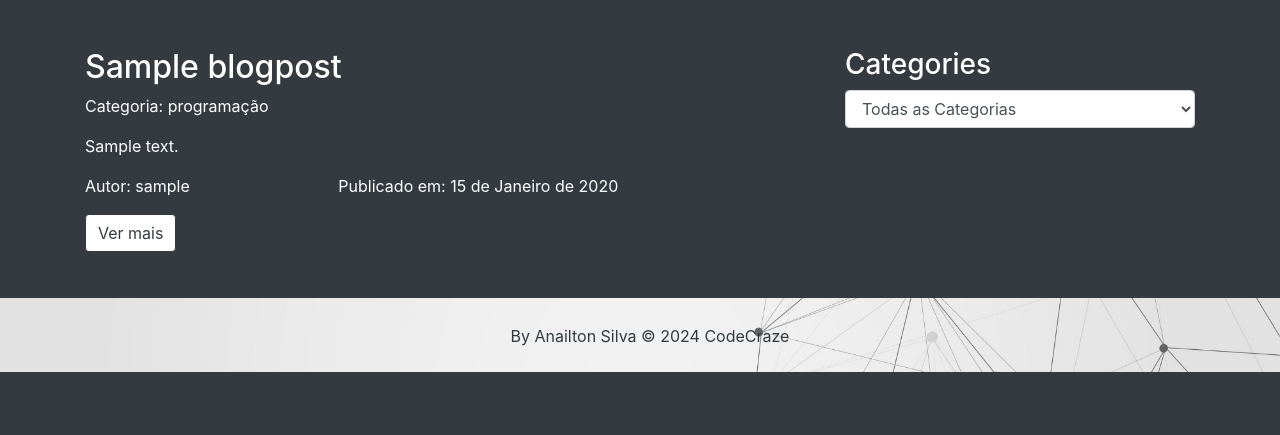
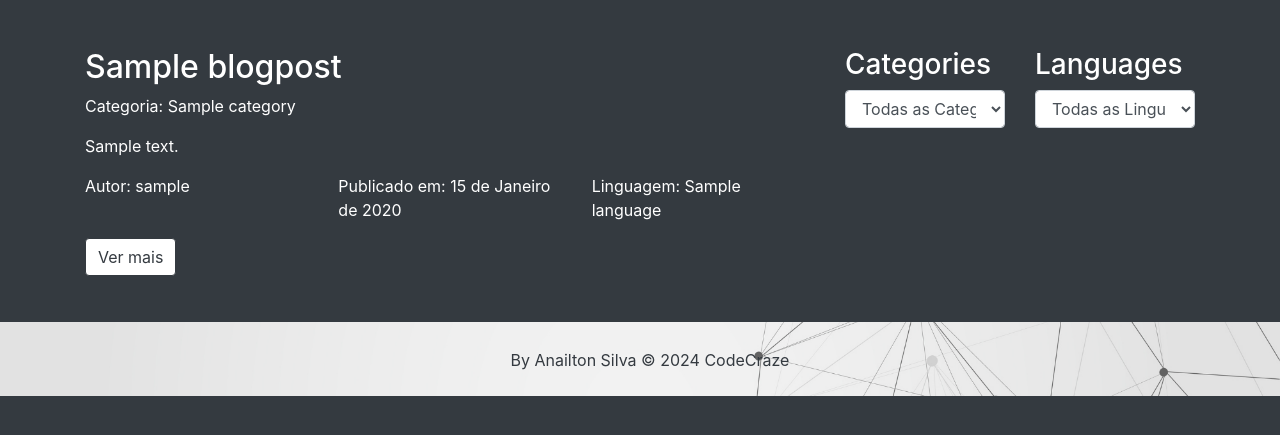
Before and after one commit to Anailton10/Blog, a Django app: page /home/ in a window 1280 px wide. Shown: the part 216-651 px from the top of the page. Run offline with Django 5.2, Linux system fonts and the light colour scheme; tables that the repository leaves empty hold one stand-in row (values such as "Sample post"); some libraries are stand-ins or nearby versions.

Commit message:
feat: filter for language

```diff
--- a/blog/templates/blog.html
+++ b/blog/templates/blog.html
@@ -15,30 +15,49 @@
                 {% endif %}
                 <!-- Título, Categoria, Descrição e Botão "Ver Mais" -->
                 <h2>{{ post.title }}</h2>
-                <p>Categoria: programação</p>
+                <p>Categoria: {{ post.category.name }}</p>
                 <p>{{ post.description }}</p>
-                <!-- Autor e Data de Publicação em Grade -->
+                <!-- Autor, Data de Publicação e Linguagem em Grade -->
                 <div class="row">
                     <div class="col-md-4">
                         <p>Autor: {{ post.author.username }}</p>
                     </div>
-                    <div class="col-md-6">
+                    <div class="col-md-4">
                         <p>Publicado em: {{ post.created_at }}</p>
+                    </div>
+                    <div class="col-md-4">
+                        <p>Linguagem: {{ post.language.name }}</p>
                     </div>
                 </div>
                 <a href="{% url 'detail' post.id %}" class="btn btn-dark bg-white text-dark">Ver mais</a>
             </div>
             {% endfor %}
         </div>
-        <!-- Coluna para as Categorias -->
-        <div class="col-md-4">
+        <div class="col-md-2">
             <h3>Categories</h3>
-            <select name="categoria" class="form-control" onchange="location = this.value;">
-                <option value="#">Todas as Categorias</option>
-                <option value="#">Categoria 1</option>
-            </select>
+            <form method="GET" action="{% url 'home' %}">
+                <select name="category_id" class="form-control" onchange="this.form.submit()">
+                    <option value="">Todas as Categorias</option>
+                    {% for category in categories %}
+                        <option value="{{ category.id }}">{{ category.name }}</option>
+                    {% endfor %}
+                </select>
+            </form>
+        </div>
+        <div class="col-md-2">
+            <h3>Languages</h3>
+            <form method="GET" action="{% url 'home' %}">
+                <select name="language_id" class="form-control" onchange="this.form.submit()">
+                    <option value="">Todas as Linguagens</option>
+                    {% for language in languages %}
+                        <option value="{{ language.id }}">{{ language.name }}</option>
+                    {% endfor %}
+                </select>
+            </form>
         </div>
     </div>
+
+
 </div>
 
 {% endblock content %}
--- a/blog/urls.py
+++ b/blog/urls.py
@@ -6,4 +6,5 @@ urlpatterns = [
     path("", views.home, name="home"),
     path("detail/<int:pk>/", views.detail, name="detail"),
     path("create/", views.create_post, name="create"),
+    path('category/', views.category, name="category"),
 ]
--- a/blog/views.py
+++ b/blog/views.py
@@ -3,20 +3,32 @@ from django.core.paginator import Paginator
 from django.shortcuts import redirect, render
 
 from .forms import CreateBlogPostForm
-from .models import BlogPost
-
-# TODO: categorias e linguagem ver possibilidades para filtragem
+from .models import BlogPost, Category, Language
 
 
-# Create your views here.
 def home(request):
     posts = BlogPost.objects.all().order_by("-id")
+    category_id = request.GET.get("category_id")
+    language_id = request.GET.get("language_id")
+
+    categories = Category.objects.all()
+    languages = Language.objects.all()
+
+    if category_id:
+        posts = posts.filter(category__id=category_id)
+
+    if language_id:
+        posts = posts.filter(language__id=language_id)
 
     paginator = Paginator(posts, 2)
     page_num = request.GET.get("page")
     pages = paginator.get_page(page_num)
 
-    return render(request, "blog.html", {"posts": pages})
+    return render(
+        request,
+        "blog.html",
+        {"posts": pages, "categories": categories, "languages": languages},
+    )
 
 
 def detail(request, pk):
@@ -37,3 +49,8 @@ def create_post(request):
     else:
         post_form = CreateBlogPostForm()
         return render(request, "register_post.html", {"post_form": post_form})
+
+
+def category(request):
+    categories = Category.objects.all()
+    return render(request, "blog.html", {"categories": categories})
```
Also changed, not shown: blog/admin.py (+8 -13 lines), blog/templates/register_post.html (+22 -4 lines).
